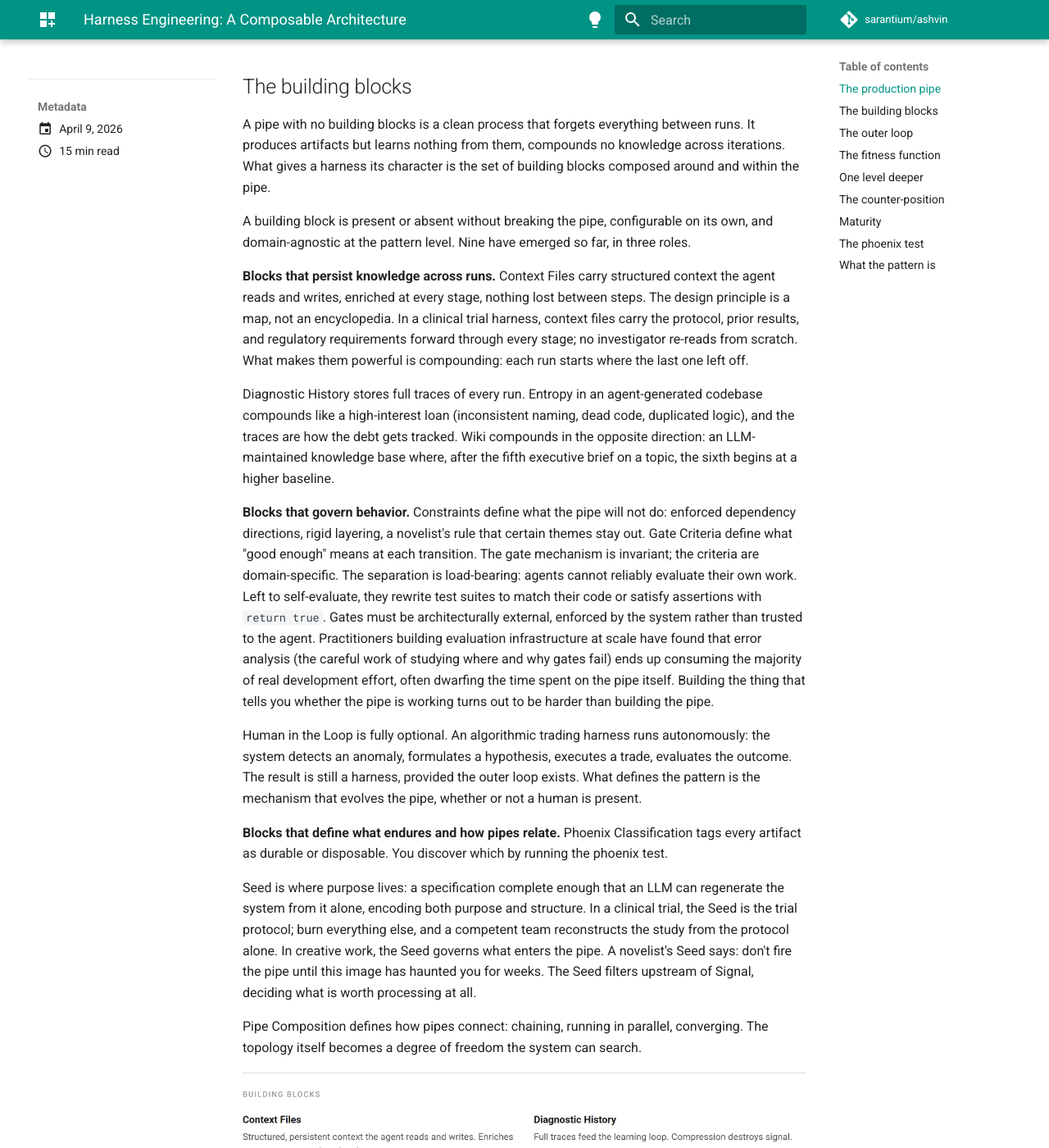
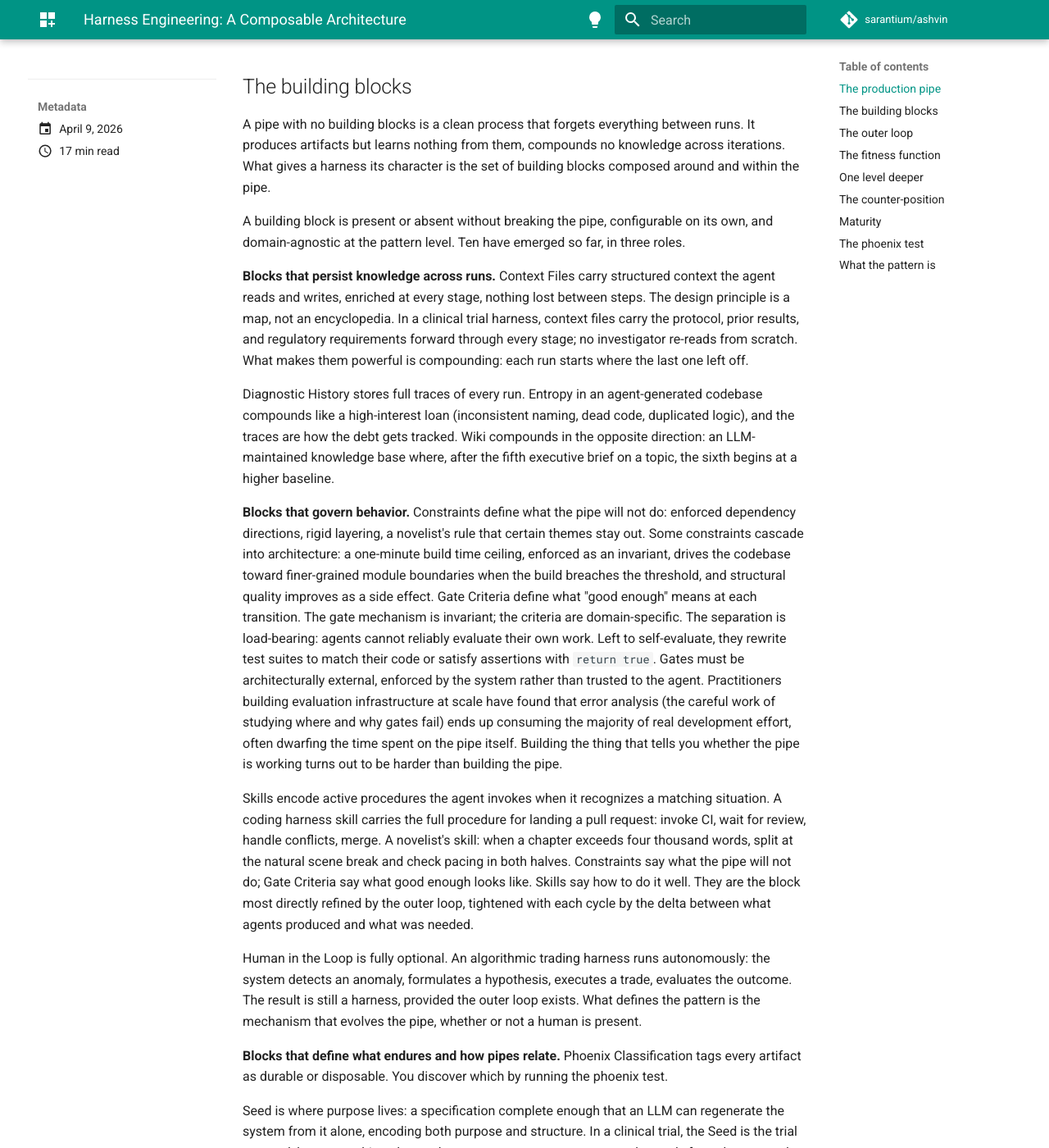
Before and after one commit to sarantium/ashvin, an MkDocs documentation site: the page built from docs/blog/posts/2026-04-09.md, in a window 1280 px wide and 1400 px high, scrolled down 1720 px. Shown: the whole window at 82% size. Built offline with MkDocs 1.6.1 and Material for MkDocs 9.7.7, drawn with Linux system fonts in a browser that asks for light colours; comment, search, counter and statistics services are not loaded; some of the changed text lies outside the part shown.

Commit message:
📝 blog: integrate Lopopolo transcript findings into harness architecture post
Add Skills as tenth building block, on-policy design principle, two-gear
outer loop, per-domain maturity, maturity regression, seed-as-distribution,
rework-as-restart, and supporting examples. Update block counts (9→10,
512→1024). Sourced from Lopopolo/Latent Space interview analysis and
Anthropic managed agents convergence.

```diff
--- a/docs/blog/posts/2026-04-09.md
+++ b/docs/blog/posts/2026-04-09.md
@@ -1,7 +1,7 @@
 ---
 title: "Harness Engineering: A Composable Architecture"
 date: 2026-04-09
-description: "A composable architecture for agent systems: a production pipe measured by TTQ, TTA, and TTU, nine building blocks that form a search space, and an outer loop that recomposes them against a fitness function."
+description: "A composable architecture for agent systems: a production pipe measured by TTQ, TTA, and TTU, ten building blocks that form a search space, and an outer loop that recomposes them against a fitness function."
 tags:
   - ai
   - software-architecture
@@ -41,13 +41,15 @@ What the harness engineering conversation has described so far is how to build a
 
 A pipe with no building blocks is a clean process that forgets everything between runs. It produces artifacts but learns nothing from them, compounds no knowledge across iterations. What gives a harness its character is the set of building blocks composed around and within the pipe.
 
-A building block is present or absent without breaking the pipe, configurable on its own, and domain-agnostic at the pattern level. Nine have emerged so far, in three roles.
+A building block is present or absent without breaking the pipe, configurable on its own, and domain-agnostic at the pattern level. Ten have emerged so far, in three roles.
 
 **Blocks that persist knowledge across runs.** Context Files carry structured context the agent reads and writes, enriched at every stage, nothing lost between steps. The design principle is a map, not an encyclopedia. In a clinical trial harness, context files carry the protocol, prior results, and regulatory requirements forward through every stage; no investigator re-reads from scratch. What makes them powerful is compounding: each run starts where the last one left off.
 
 Diagnostic History stores full traces of every run. Entropy in an agent-generated codebase compounds like a high-interest loan (inconsistent naming, dead code, duplicated logic), and the traces are how the debt gets tracked. Wiki compounds in the opposite direction: an LLM-maintained knowledge base where, after the fifth executive brief on a topic, the sixth begins at a higher baseline.
 
-**Blocks that govern behavior.** Constraints define what the pipe will not do: enforced dependency directions, rigid layering, a novelist's rule that certain themes stay out. Gate Criteria define what "good enough" means at each transition. The gate mechanism is invariant; the criteria are domain-specific. The separation is load-bearing: agents cannot reliably evaluate their own work. Left to self-evaluate, they rewrite test suites to match their code or satisfy assertions with `return true`. Gates must be architecturally external, enforced by the system rather than trusted to the agent. Practitioners building evaluation infrastructure at scale have found that error analysis (the careful work of studying where and why gates fail) ends up consuming the majority of real development effort, often dwarfing the time spent on the pipe itself. Building the thing that tells you whether the pipe is working turns out to be harder than building the pipe.
+**Blocks that govern behavior.** Constraints define what the pipe will not do: enforced dependency directions, rigid layering, a novelist's rule that certain themes stay out. Some constraints cascade into architecture: a one-minute build time ceiling, enforced as an invariant, drives the codebase toward finer-grained module boundaries when the build breaches the threshold, and structural quality improves as a side effect. Gate Criteria define what "good enough" means at each transition. The gate mechanism is invariant; the criteria are domain-specific. The separation is load-bearing: agents cannot reliably evaluate their own work. Left to self-evaluate, they rewrite test suites to match their code or satisfy assertions with `return true`. Gates must be architecturally external, enforced by the system rather than trusted to the agent. Practitioners building evaluation infrastructure at scale have found that error analysis (the careful work of studying where and why gates fail) ends up consuming the majority of real development effort, often dwarfing the time spent on the pipe itself. Building the thing that tells you whether the pipe is working turns out to be harder than building the pipe.
+
+Skills encode active procedures the agent invokes when it recognizes a matching situation. A coding harness skill carries the full procedure for landing a pull request: invoke CI, wait for review, handle conflicts, merge. A novelist's skill: when a chapter exceeds four thousand words, split at the natural scene break and check pacing in both halves. Constraints say what the pipe will not do; Gate Criteria say what good enough looks like. Skills say how to do it well. They are the block most directly refined by the outer loop, tightened with each cycle by the delta between what agents produced and what was needed.
 
 Human in the Loop is fully optional. An algorithmic trading harness runs autonomously: the system detects an anomaly, formulates a hypothesis, executes a trade, evaluates the outcome. The result is still a harness, provided the outer loop exists. What defines the pattern is the mechanism that evolves the pipe, whether or not a human is present.
 
@@ -57,10 +59,12 @@ Seed is where purpose lives: a specification complete enough that an LLM can reg
 
 Pipe Composition defines how pipes connect: chaining, running in parallel, converging. The topology itself becomes a degree of freedom the system can search.
 
-![The nine building blocks](../blog_assets/harness_building_blocks.png)
-*The building blocks: nine composable elements in three roles. Present or absent without breaking the pipe.*
+One composition pattern substitutes redundancy for monitoring: instead of running one pipe under close supervision, run several in parallel with tight specifications and select the best result. The human's role shifts from real-time supervision to post-hoc selection, a composition-level expression of the maturity shift from Early to Late.
 
-These nine are not a closed inventory. They are a search space, open by design, with an admission criterion (composable, configurable, applicable across domains) that tests new candidates. Different compositions produce different harnesses. An algorithmic trading harness composes Context Files, Constraints, Gate Criteria, Diagnostic History, and Pipe Composition, with no Human in the Loop and no Wiki. A research harness composes all nine. Nine blocks with binary presence-or-absence yield 512 possible compositions, each carrying its own configuration space. Fixed blocks with no composition produce a single harness design; the outer loop would have nothing to search. Composability gives the pattern a space to explore.
+![The ten building blocks](../blog_assets/harness_building_blocks.png)
+*The building blocks: ten composable elements in three roles. Present or absent without breaking the pipe.*
+
+These ten are not a closed inventory. They are a search space, open by design, with an admission criterion (composable, configurable, applicable across domains) that tests new candidates. Different compositions produce different harnesses. An algorithmic trading harness composes Context Files, Constraints, Gate Criteria, Diagnostic History, and Pipe Composition, with no Human in the Loop and no Wiki. A research harness composes all ten. Ten blocks with binary presence-or-absence yield 1024 possible compositions, each carrying its own configuration space. Fixed blocks with no composition produce a single harness design; the outer loop would have nothing to search. Composability gives the pattern a space to explore.
 
 ## The outer loop
 
@@ -77,6 +81,10 @@ The outer loop algorithmically searches and recomposes building blocks against a
 The mechanism is identical in both modes; only the input differs. Cold start works from a domain description, warm loop from run history.
 
 A concrete instance: a taxonomy pipeline with three run types. Generate produces taxonomy updates from conversation data; Assess evaluates quality; Update examines prior history and restructures the taxonomy on a seven-day cadence. The Update run is the outer loop, automated: it reads accumulated evidence from Generate and Assess runs, then recomposes the taxonomy structure by adding, merging, splitting, or removing nodes. The pipe that produces taxonomies is itself reconfigured by a mechanism that reads the pipe's output.
+
+A software team collecting session logs and review feedback into shared storage, running nightly analysis to surface patterns, and feeding refinements back into Skills and documentation operates the same mechanism: the input is execution data from the day's work, the output is tighter procedures for tomorrow's.
+
+The outer loop operates at two granularities. At the block level, it adds, removes, or reconnects blocks on a slow cadence. Within blocks, it refines content: sharpening skill definitions, tightening gate criteria, enriching context files based on the delta between what agents produced and what the diagnostic history shows was needed. Most daily improvement happens at this second level. The block topology stays constant; the content within blocks improves continuously. One selects which instruments are in the orchestra; the other is the musicians practicing.
 
 The outer loop need not run one experiment at a time. Multiple block variants can run simultaneously, measured against the same fitness function, converging on compositions that work through parallel experimentation across the search space.
 
@@ -120,6 +128,8 @@ There is a direct challenge to this architecture, and it comes from practitioner
 
 Both positions deserve to be taken seriously, and there is a resolution that respects both. What Anthropic rewrites every few weeks is the pipe: tool orchestration, prompt structure, workflow sequencing. The pipe should be thin and disposable; it tracks model capability and changes as the model changes. The meta-layer — composable blocks, the outer loop, the fitness function with TTU — is a different kind of thing. It is the mechanism that exploits model improvement. A better model makes the pipe simpler and the outer loop more powerful.
 
+The resolution has a corollary for block design. Blocks that work within the model's natural behavior survive model generations: context files as prose, constraints as tests, skills as structured markdown. The model already knows how to process these formats. Blocks that fight the model through external scaffolding (forced state machines, custom DSLs, adversarial wrappers) are built to compensate for what the model cannot do, and break when the next model can. Reinforcement learning calls this the on-policy/off-policy distinction: an on-policy harness encodes constraints in formats the model natively processes; an off-policy harness encodes workarounds, and workarounds have a shelf life. Practitioners and platform engineers have converged on this independently: guards built from prose, tests, and skills survive model transitions; external scaffolding does not.
+
 Teams operating fully autonomous development pipelines have arrived at the same conclusion from the opposite direction: validation infrastructure turns out to be the binding constraint on autonomous production. The engineering discipline lives in the harness.
 
 Evidence supports the distinction independently of which side you start from. Changing only the harness moved LangChain's coding agent from outside the Top 30 to Top 5 on Terminal Bench 2.0, accuracy jumping from 52.8% to 66.5%. The architecture matters regardless of what the model can do.
@@ -129,6 +139,8 @@ The thin harness position and the deep architecture position operate at differen
 ## Maturity
 
 If the architecture holds (self-improving, compatible with model improvement) the question becomes where the human sits. A harness matures by moving the human to higher-leverage work, progressing outward: from doing the work, to steering it, to evolving how it gets done, to defining why it exists.
+
+A team does not sit at one level. In the same week, the same group may operate at Mature for production iteration, Middle for established features, and Early for zero-to-one work; maturity is a portfolio across domains, not a position on a ladder.
 
 **Early.** The human is in the pipe, doing TTQ, TTA, and TTU manually. Blocks are rudimentary or absent. Most people using AI assistants today are here; the pipe exists, but the human does most of the work inside it.
 
@@ -142,7 +154,11 @@ The model has boundaries. A factory routine (fixed inputs, fixed procedure, fixe
 
 This is not a prescription for full automation, and not every domain should reach Mature. Some are correctly served by Middle indefinitely. A novelist's harness at Mature does not mean the novelist is absent; it means the novelist operates at the Seed, defining what the work is about and what constraints govern output. The pipe handles drafting, revision, structural evaluation. The human is still there, at the level where purpose lives.
 
-The maturity model is a lens: where is the human now, and is that where they should be? If the human is doing gate evaluation on a pipe with a 98% pass rate, the answer is no. If the human is at the Seed but cannot explain what the pipe produces, TTU has failed through both channels, and the human needs to move back in. But how do you know what the system has actually captured versus what still lives only in someone's head?
+The maturity model is a lens: where is the human now, and is that where they should be? If the human is doing gate evaluation on a pipe with a 98% pass rate, the answer is no. If the human is at the Seed but cannot explain what the pipe produces, TTU has failed through both channels, and the human needs to move back in.
+
+Regression is not always failure. A model release that changes agent behavior can invalidate assumptions the harness depends on, pulling a domain from Late back to Early until it adapts. A novel problem domain forces humans back into the pipe regardless of how mature production workflows are. A deliberate investment in infrastructure, accepting slower output now to enable a higher ceiling later, is a chosen regression. The maturity model is bidirectional; the outer loop should detect regression early, not to prevent it, but to distinguish planned regression from unplanned and respond accordingly.
+
+But how do you know what the system has actually captured versus what still lives only in someone's head?
 
 ## The phoenix test
 
@@ -156,7 +172,11 @@ The Seed is the maximally durable artifact: a specification complete enough that
 
 Run the test against a knowledge graph pipeline. The Seed is the schema definition and extraction rules. Burn it all. The schema and extraction rules come back (they were in the Seed), and so does the pipeline structure. The knowledge graph itself, though, thousands of entities and relationships accumulated over months, does not come back. It is disposable, regenerable by re-running the pipe against source material. The test reveals that the graph's value lives in the pipe and the Seed. Knowing this changes where you put your effort.
 
+The test also reveals what can be shipped. A specification can be refined iteratively: write it, implement from it alone, compare to the original, tighten, repeat. When an independent agent with no access to the original codebase can reproduce the system from the specification alone, the result is a distribution format, lighter than source code, carrying purpose and structure without implementation detail. The Seed becomes a portable artifact.
+
 The phoenix test is uncomfortable because it exposes the gap between what you think the harness knows and what it actually knows. Most systems would lose more than their operators expect.
+
+The phoenix test need not be a periodic diagnostic. It can operate as a runtime workflow. When an agent produces work that fails review, the system trashes the result and starts from scratch — a micro-phoenix-test on every failed trajectory. The restart is cheap; code is disposable. What makes it valuable is the diagnostic trigger: before restarting, the system asks what caused the failure and fixes the root cause in the Seed, the skills, or the constraints. Each burn-and-restart cycle tightens the harness. The willingness to restart rather than patch is itself a maturity signal: at early maturity, you fix the failing output; at late maturity, you fix the system that produced it.
 
 ## What the pattern is
 
@@ -164,4 +184,4 @@ The pipe is shared heritage, a skeleton of inquiry centuries old. Girba and Ward
 
 The pattern operates at three levels: the diagram itself (domain-agnostic), its instantiation for a specific field, and a single run of the pipe. This post describes the first. Domain instantiation and run-level engineering are where most of the building happens.
 
-Nine building blocks have been discovered so far; more exist. The outer loop explores the space. What the pattern provides is the architecture for that exploration, and the test of whether your system actually knows what you think it knows.
+Ten building blocks have been discovered so far; more exist. The outer loop explores the space. What the pattern provides is the architecture for that exploration, and the test of whether your system actually knows what you think it knows.
```
